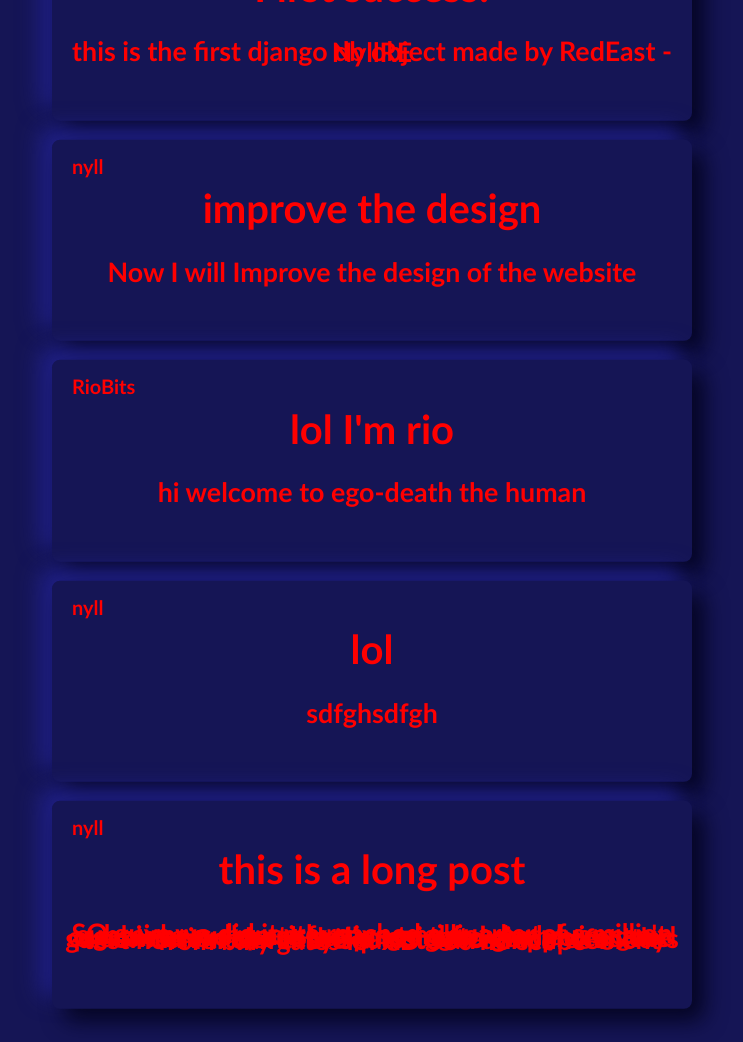
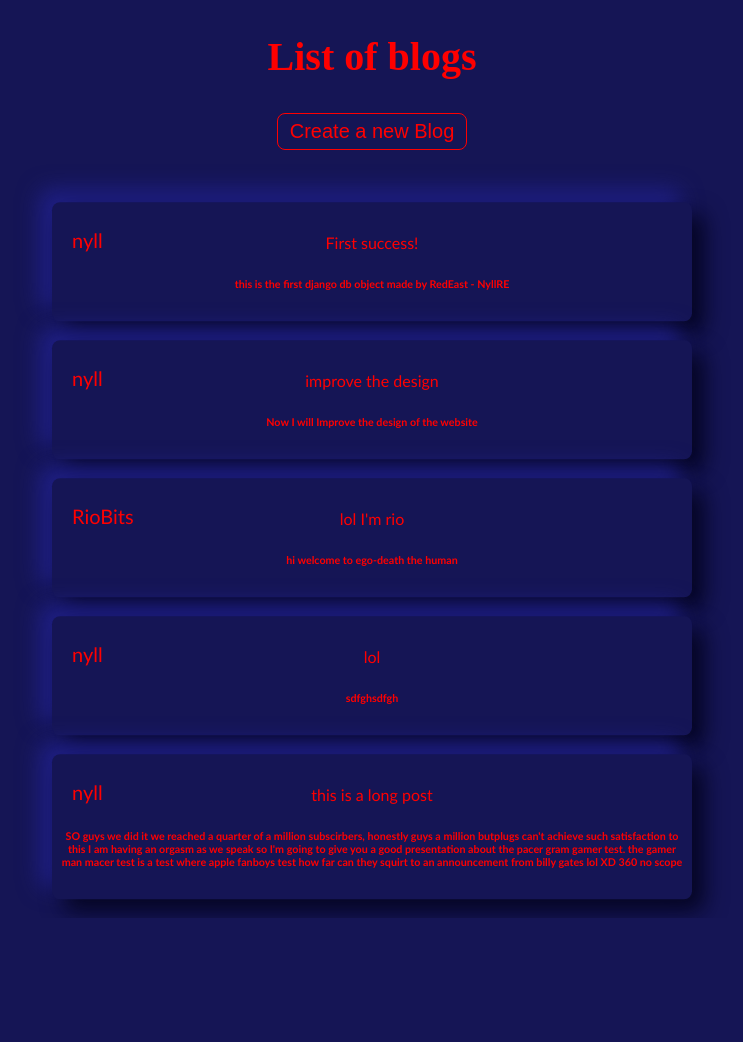
Before and after one commit to NyllRE/Django-blog-project, a Django app: page /blog/ in a window 1280 px wide. Shown: the whole page, without its empty margins (268-1011 px from the left). After the commit the page ends 918 px from the top, so only its background shows below. Run offline with Django 3.2, Linux system fonts and the light colour scheme; data comes from the database, SQL or seed files in the repository; both versions use the stored data as it was after the commit.

Commit message:
fixed the blog ui

```diff
--- a/blog/templates/blog/list.html
+++ b/blog/templates/blog/list.html
@@ -1,21 +1,11 @@
 {% extends "home.html" %}
 
+
 {% block above %}
-
-  <div class="header">
+  <div class='header'>
     <h2>
       List of blogs
     </h2>
-  </div>
-
-{% endblock %}
-
-{% block title %}
-{% endblock  %}
-
-{% block add %}
-
-  <div>
     <h5>
       <a href="/create">
       <button>
@@ -24,7 +14,16 @@
       </a>
     </h5>
   </div>
+{% endblock %}
 
+{% block title %}
+
+{% endblock %}
+
+{% block add %}
+
+
+  <div class="mid" id="posts">
     {% for object in object_list %}
 
       <li class="posts">
@@ -41,6 +40,7 @@
       </li>
 
     {% endfor %}
+  </div>
 
 
 
--- a/templates/home.html
+++ b/templates/home.html
@@ -15,16 +15,25 @@
     }
     .header {
       width: 100%;
+      height: 30%;
       text-align: center;
     }
     .mid {
       font-family: 'Gill Sans', 'Gill Sans MT', Calibri, 'Trebuchet MS', sans-serif;
       display: block;
+      text-align: center;
+    }
+    .mid #posts {
       position: absolute;
       left: 50%;
-      top: 50%;
+      top: 70%;
       transform: translate(-50%,-50%);
-      text-align: center;
+    }
+    .mid #normal {
+      display: flex;
+    flex-direction: column;
+    align-items: center;
+    justify-content: center;
     }
     .posts {
       list-style: none;
@@ -32,7 +41,6 @@
       border-radius: 8px;
       padding: 6px;
       background: #151555;
-      line-height: 1px;
       margin-bottom: 19px;
       box-shadow:  12px 12px 22px #050522,
              -12px -12px 22px #202088;
@@ -42,6 +50,7 @@
       left: 20px;
       transform: translateY(20px);
       font-size: 20px;
+      height: auto;
     }
     h1 {
       font-size: 90px;
@@ -88,17 +97,27 @@
 
 </head>
 <body>
+
   {% block above %}
   {% endblock %}
+
   <div class="mid">
-    <h1>{% block title %} {{ title }} {% endblock %}</h1>
 
-    <h2>
-      {% block add %}
+    <span id="normal">
+      {% block title %}
+
+        <h1> {{ title }} </h1>
+
+      {% endblock %}
+    </span>
+
+    {% block add %}
+      <h2>
         this is the home page
-      {% endblock %}
-    </h2>
+      </h2>
+    {% endblock %}
 
   </div>
+
 </body>
 </html>
```
Also changed, not shown: db.sqlite3. Lines whose indentation alone changed are shown as unchanged.
